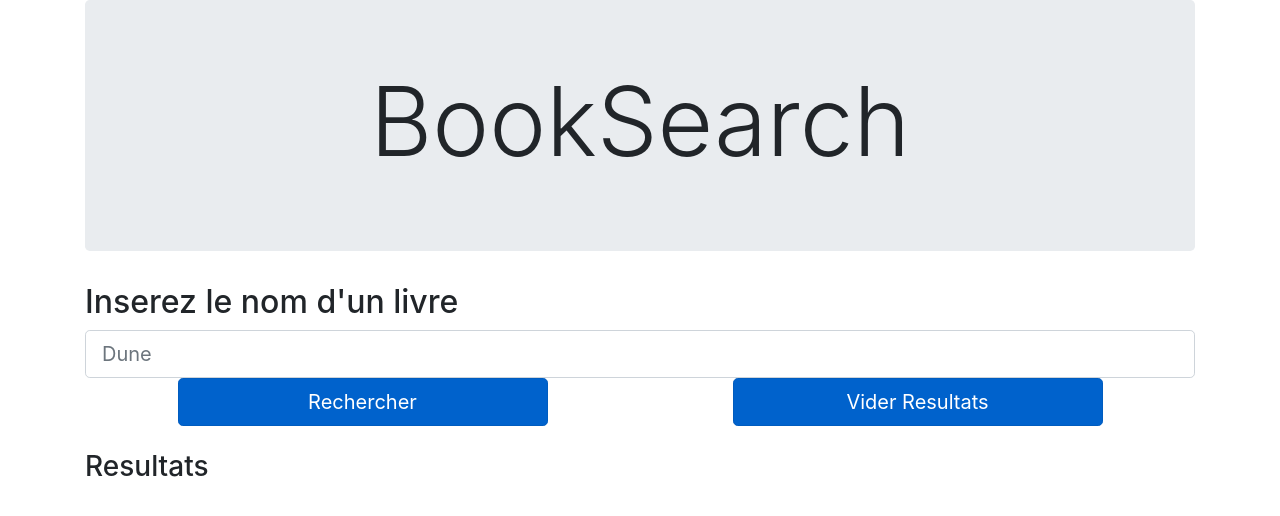
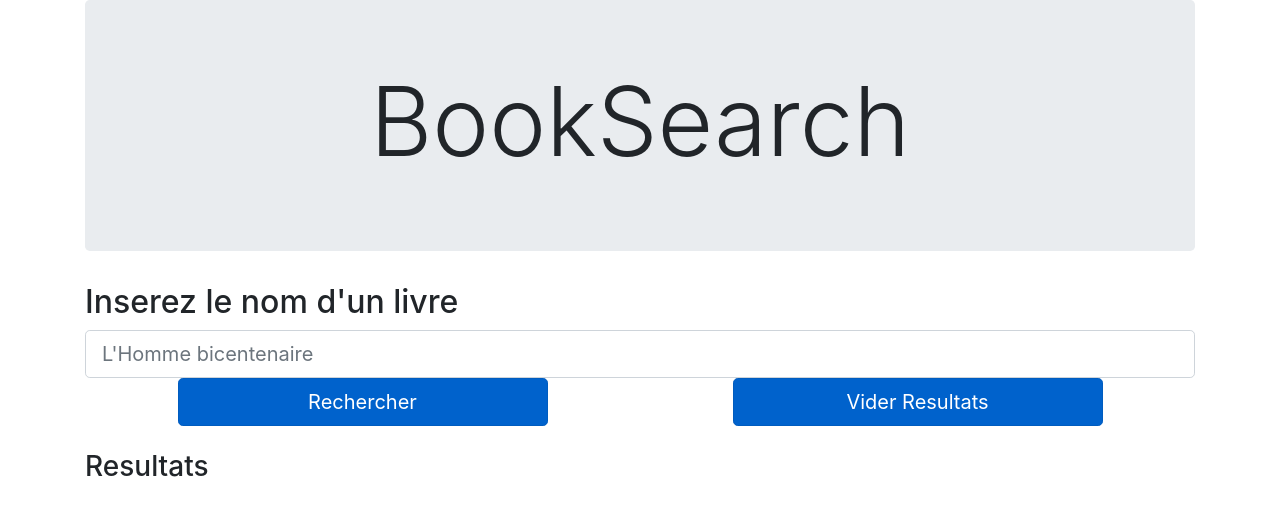
Before and after one commit to cupoftears-png/bookSearch, a plain HTML site: page index.html in a window 1280 px wide. Drawn offline with nearby package versions, Linux system fonts and the light colour scheme.

Commit message:
minor changes

```diff
--- a/index.html
+++ b/index.html
@@ -13,7 +13,7 @@
         <div class="container">
             <div class="row ">
                 <h2>Inserez le nom d'un livre</h2>
-                <input class="form-control form-control-lg" id="bookTitle" type="text" placeholder="Dune">
+                <input class="form-control form-control-lg" id="bookTitle" type="text" placeholder="L'Homme bicentenaire">
                 <button type="button" class=" col-lg-4 offset-lg-1 btn btn-primary btn-lg active" aria-pressed="true" name="button" onclick="Booksearch()">Rechercher </button>
                 <button type="button" class=" col-lg-4 offset-lg-2 btn btn-primary btn-lg active" aria-pressed="true" name="button" onclick="flush()">Vider Resultats </button>
             </div>
```
